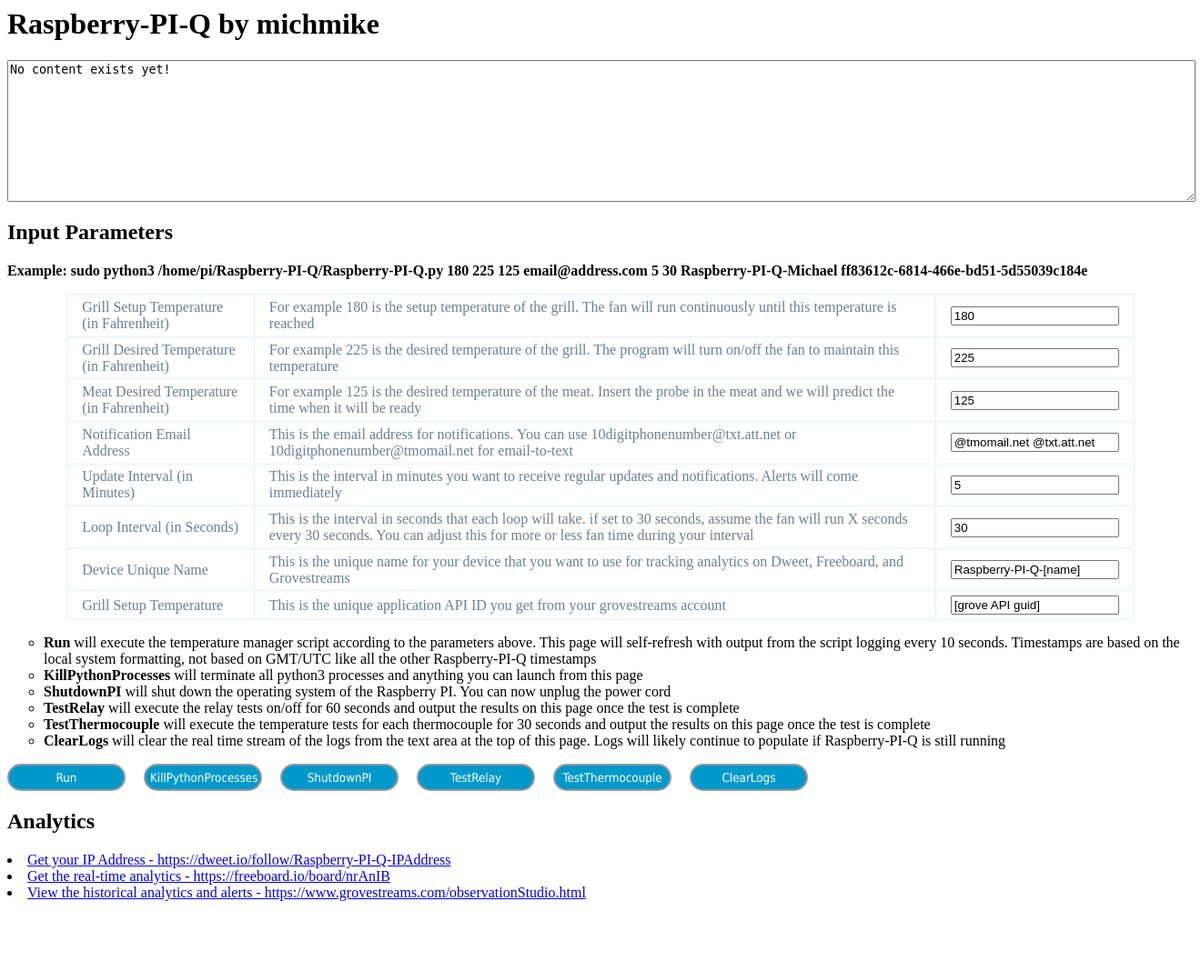
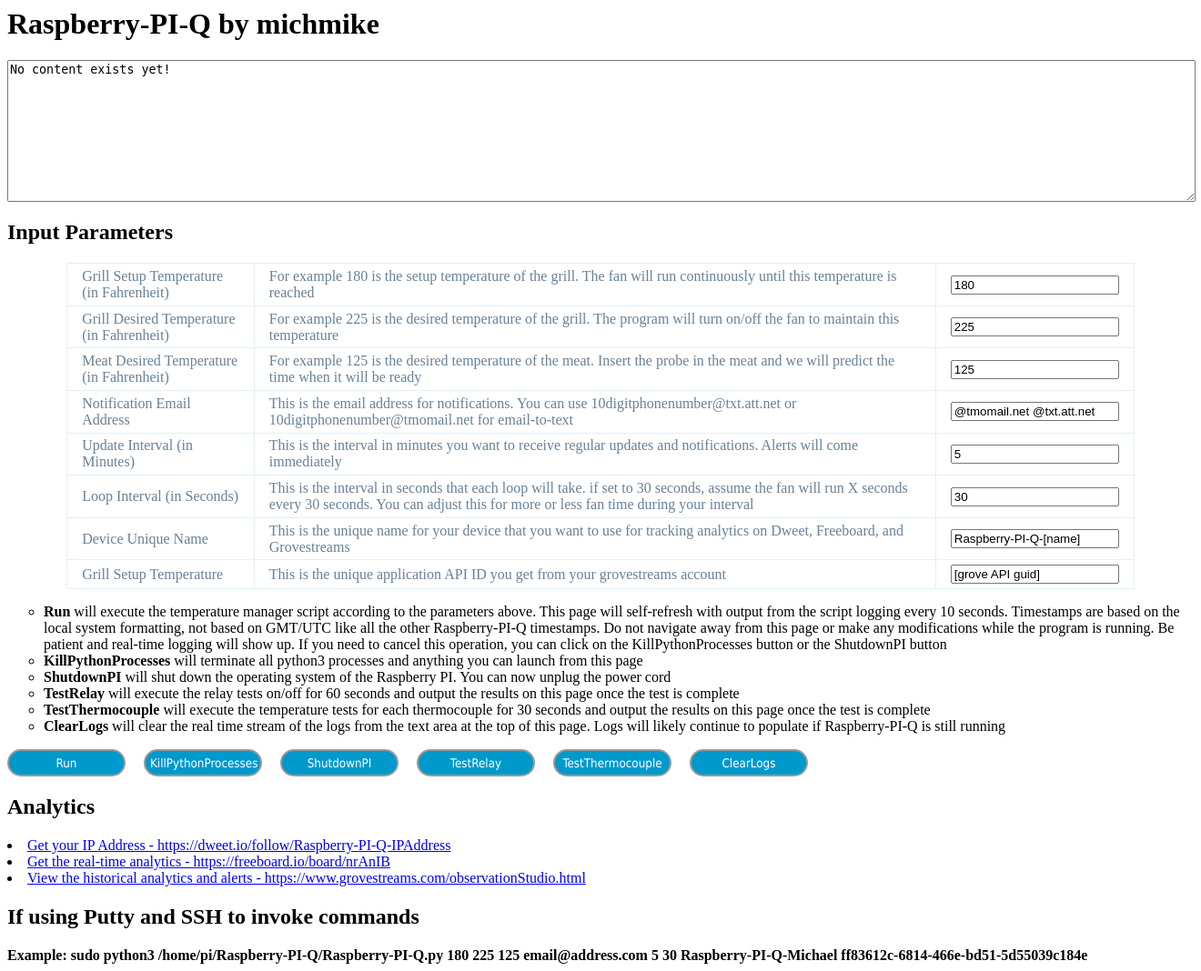
Before and after one commit to michmike/Raspberry-PI-Q, a PHP site: page / in a window 1320 px wide. Shown: the whole page at 91% size. Before the commit the page ends 991 px from the top, so only its background shows below. Run offline with PHP 8.4, Linux system fonts and the light colour scheme; data that the repository does not hold is empty; some libraries are stand-ins or nearby versions.

Commit message:
Add files via upload

```diff
--- a/index.php
+++ b/index.php
@@ -131,7 +131,6 @@
 	<div id="shellOutput"><textarea id="interactiveData" rows="10" cols="160"><?php echo $shellexecOutput ?></textarea></div>
 
 	<h2>Input Parameters</h2>
-	<b>Example: sudo python3 /home/pi/Raspberry-PI-Q/Raspberry-PI-Q.py 180 225 125 email@address.com 5 30 Raspberry-PI-Q-Michael ff83612c-6814-466e-bd51-5d55039c184e</b>
 	<form method="get" action="index.php">
 		<table>
 			<tr><td>Grill Setup Temperature (in Fahrenheit)</td><td>For example 180 is the setup temperature of the grill. The fan will run continuously until this temperature is reached</td>
@@ -152,7 +151,7 @@
 			<td><input name="GROVE_API_KEY" value="<?php if(isset($_GET['GROVE_API_KEY'])){echo $_GET['GROVE_API_KEY'];} else {echo '[grove API guid]';} ?>"></td></tr>
 		</table>
 		<ul style="list-style-type:circle">
-			<li><b>Run</b> will execute the temperature manager script according to the parameters above. This page will self-refresh with output from the script logging every 10 seconds. Timestamps are based on the local system formatting, not based on GMT/UTC like all the other Raspberry-PI-Q timestamps</li>
+			<li><b>Run</b> will execute the temperature manager script according to the parameters above. This page will self-refresh with output from the script logging every 10 seconds. Timestamps are based on the local system formatting, not based on GMT/UTC like all the other Raspberry-PI-Q timestamps. Do not navigate away from this page or make any modifications while the program is running. Be patient and real-time logging will show up. If you need to cancel this operation, you can click on the KillPythonProcesses button or the ShutdownPI button</li>
 			<li><b>KillPythonProcesses</b> will terminate all python3 processes and anything you can launch from this page</li>
 			<li><b>ShutdownPI</b> will shut down the operating system of the Raspberry PI. You can now unplug the power cord</li>
 			<li><b>TestRelay</b> will execute the relay tests on/off for 60 seconds and output the results on this page once the test is complete</li>
@@ -177,5 +176,8 @@
 	<li><a target="new" href="https://dweet.io/follow/Raspberry-PI-Q-IPAddress">Get your IP Address - https://dweet.io/follow/Raspberry-PI-Q-IPAddress</a>
 	<li><a target="new" href="https://freeboard.io/board/nrAnIB">Get the real-time analytics - https://freeboard.io/board/nrAnIB</a>
 	<li><a target="new" href="https://www.grovestreams.com">View the historical analytics and alerts - https://www.grovestreams.com/observationStudio.html</a>
+
+	<h2>If using Putty and SSH to invoke commands</h2>
+	<b>Example: sudo python3 /home/pi/Raspberry-PI-Q/Raspberry-PI-Q.py 180 225 125 email@address.com 5 30 Raspberry-PI-Q-Michael ff83612c-6814-466e-bd51-5d55039c184e</b>
 </body>
 </html>
```
